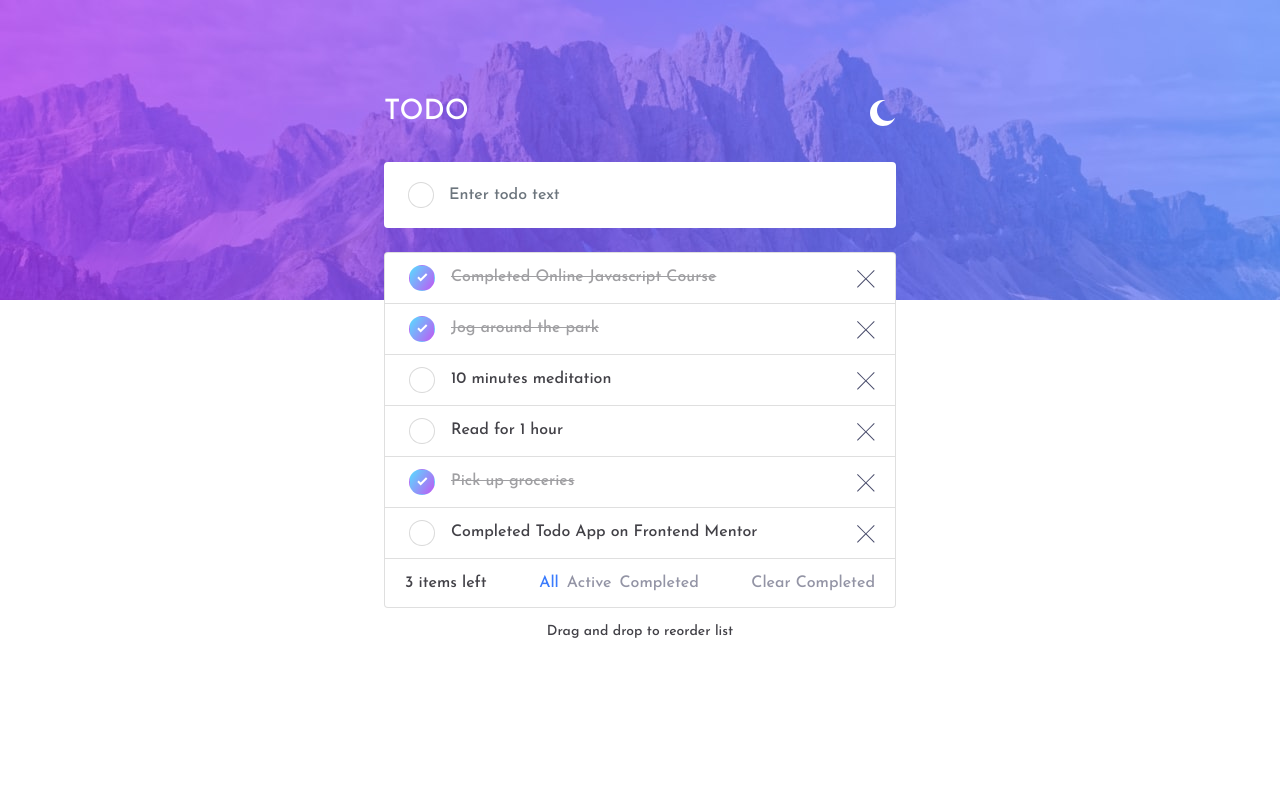
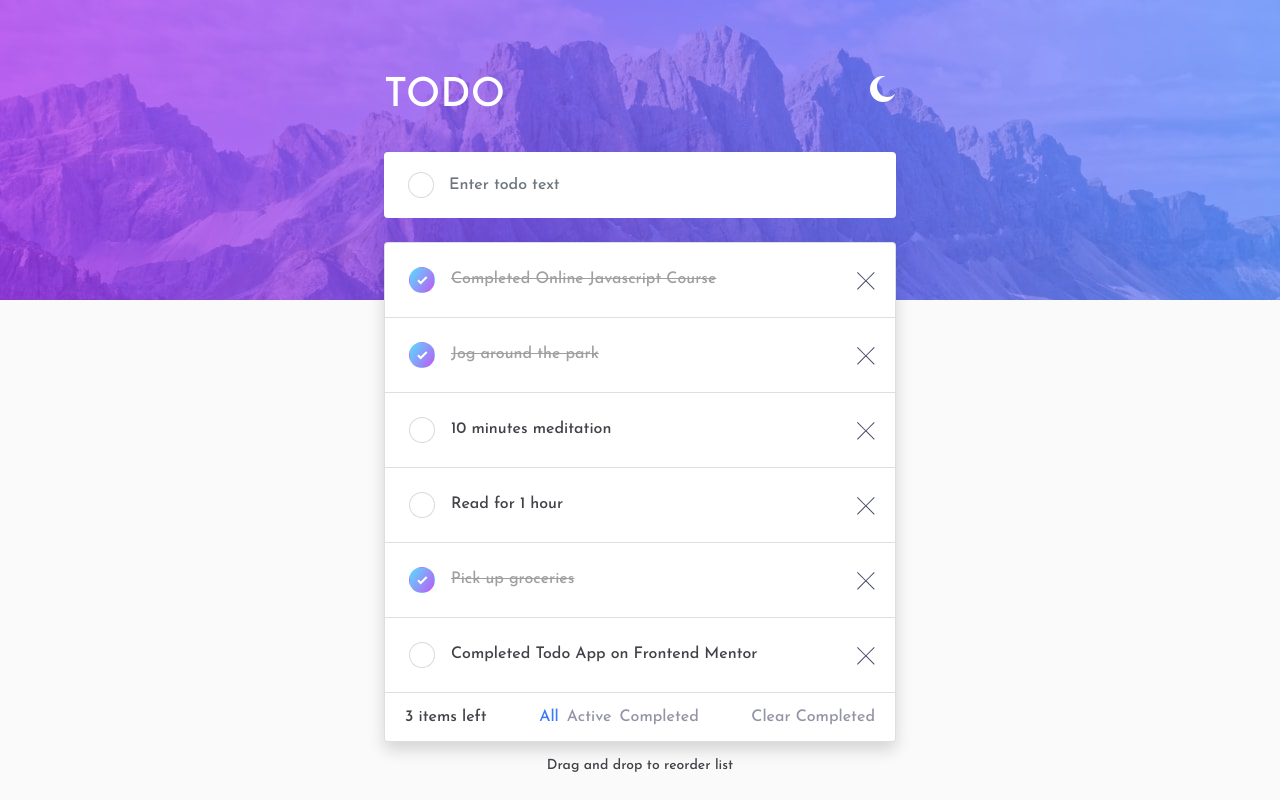
Before and after one commit to nabaraj/frontendmentor-todoapp, a React (Create React App) app: page / in a window 1280 px wide. Built offline with nearby package versions, Linux system fonts and the light colour scheme.

Commit message:
matching style

```diff
--- a/src/App.js
+++ b/src/App.js
@@ -98,8 +98,8 @@ function App() {
   return (
     <div className={`app`} >
       <div className='container pt-5'>
-        <div className="d-flex pb-4 pt-5">
-          <h3 className='text-white'>TODO</h3>
+        <div className="d-flex pb-4 pt-4">
+          <h1 className='text-white'>TODO</h1>
           <div className="ml-auto pt-1">
             <img
               className="themeSwitch"
--- a/src/components/todoLists/TodoLists.js
+++ b/src/components/todoLists/TodoLists.js
@@ -15,7 +15,7 @@ function ListItem({ item, checkEvent, itemIndex, removeItem }) {
     }
     checkEvent(currentItem);
   }
-  return (<li className="list-group-item d-flex align-items-center pl-4">
+  return (<li className="list-group-item d-flex align-items-center pl-4 py-4">
     <CustomCheckBox
       name={`${itemIndex}-todoList`}
       labelText={item.content}
@@ -29,7 +29,7 @@ function ListItem({ item, checkEvent, itemIndex, removeItem }) {
 }
 const SortableItem = sortableElement(ListItem);
 const SortableContainer = sortableContainer(({ children }) => {
-  return <ul className="todoListUl list-group">{children}</ul>;
+  return <ul className="todoListUl list-group shadow">{children}</ul>;
 });
 
 const TodoLists = ({ filteredList, todoLists, actionTodo, removeItem, filterList, statusArray, activeFilter, clearCompleted, onSortEnd }) => {
--- a/src/scss/_main.scss
+++ b/src/scss/_main.scss
@@ -1,7 +1,7 @@
 
 @import "../node_modules/bootstrap/scss/bootstrap";
 $color-scheme: (
-    (light,  #464459, #fff, './../images/bg-desktop-light.jpg','./../images/bg-mobile-light.jpg', #ffffff, #424147,hsl(236, 9%, 61%), hsl(235, 19%, 35%), hsl(220, 98%, 61%)),
+    (light,  #464459, #fafafa, './../images/bg-desktop-light.jpg','./../images/bg-mobile-light.jpg', #ffffff, #424147,hsl(236, 9%, 61%), hsl(235, 19%, 35%), hsl(220, 98%, 61%)),
     (dark,  #c8cae3, #181824, './../images/bg-desktop-dark.jpg','./../images/bg-mobile-dark.jpg', #25273c, #d1d3ea, hsl(233, 14%, 35%), hsl(234, 39%, 85%), hsl(220, 98%, 61%))
 );
 @mixin theme($name,  $color, $bodyBgColor, $wrapperImage, $mobileImage, $backgroundColor, $content, $grayishBlue, $hoverLink, $primary) {
```
